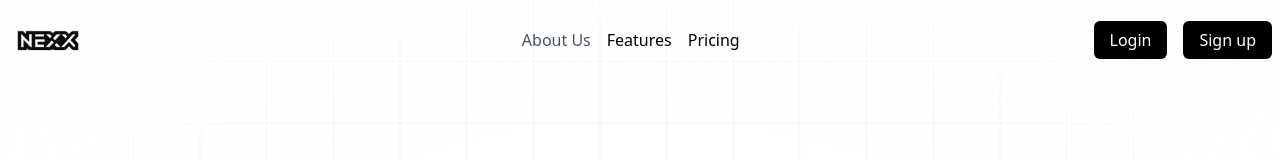
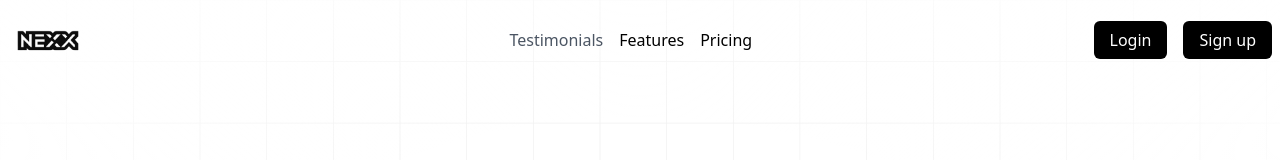
Before and after one commit to Marve10s/React_SAAS, a React (Vite) app: page / in a window 1280 px wide. Shown: the top 160 px of the page. Built offline with nearby package versions, Linux system fonts and the light colour scheme.

Commit message:
smooth links

```diff
--- a/src/components/Hero.jsx
+++ b/src/components/Hero.jsx
@@ -4,7 +4,7 @@ import { ChevronRight } from "lucide-react";
 
 const Hero = () => {
   return (
-    <section className="container text-center section flex flex-col">
+    <section id="about" className="container text-center section flex flex-col">
       <Tag>
         <div className="flex items-center cursor-pointer ">
           <span>Nexx v0.1</span>
--- a/src/components/NavBar.jsx
+++ b/src/components/NavBar.jsx
@@ -16,29 +16,49 @@ const NavBar = () => {
   });
 
   const defaultClasses = "transition-all absolute inset-0 -z-1";
-
-  let navBarClasses = scrolled
+  const navBarClasses = scrolled
     ? `${defaultClasses} border-b border-black bg-white/75 backdrop-blur-lg`
     : `${defaultClasses} bg-transparent`;
+
+  // Native smooth scroll to section
+  const smoothScrollTo = (id, event) => {
+    event.preventDefault(); // Prevent default link behavior
+    const section = document.querySelector(id);
+    if (section) {
+      section.scrollIntoView({ behavior: "smooth" });
+    }
+  };
+
   return (
-    <div className="container sticky inset-x-0 top-0 z-30 ">
+    <div className="container sticky inset-x-0 top-0 z-30">
       <div className={navBarClasses}></div>
       <div className="flex items-center justify-between relative">
-        <div className="">
+        <div>
           <img src={logoURL} alt="logo" className="h-20 w-20" />
         </div>
         <nav className="hidden md:block">
           <ul className="flex items-center flex-row space-x-4 p-4 ml-24">
             <li>
-              <a href="" className="text-gray-600">
-                About Us
+              <a
+                href="#testimonials"
+                onClick={(e) => smoothScrollTo("#testimonials", e)}
+                className="text-gray-600"
+              >
+                Testimonials
               </a>
             </li>
             <li>
-              <a href="#features">Features</a>
+              <a
+                href="#features"
+                onClick={(e) => smoothScrollTo("#features", e)}
+              >
+                Features
+              </a>
             </li>
             <li>
-              <a href="#pricing">Pricing</a>
+              <a href="#pricing" onClick={(e) => smoothScrollTo("#pricing", e)}>
+                Pricing
+              </a>
             </li>
           </ul>
         </nav>
--- a/src/components/Pricing.jsx
+++ b/src/components/Pricing.jsx
@@ -5,7 +5,7 @@ import TagLine from "./TagLine";
 const Pricing = () => {
   return (
     <section
-      id="pricibg"
+      id="pricing"
       className="flex text-center p-10 items-center justify-center flex-col"
     >
       <TagLine>Pricing</TagLine>
--- a/src/components/Testimonial.jsx
+++ b/src/components/Testimonial.jsx
@@ -84,7 +84,7 @@ const Testimonial = () => {
   ];
 
   return (
-    <section className="container mx-auto text-center p-6">
+    <section id="testimonials" className="container mx-auto text-center p-6">
       <TagLine>Testimonials</TagLine>
       <h2 className="text-3xl font-bold text-center mt-3 mb-8">
         What builders say about us
```
